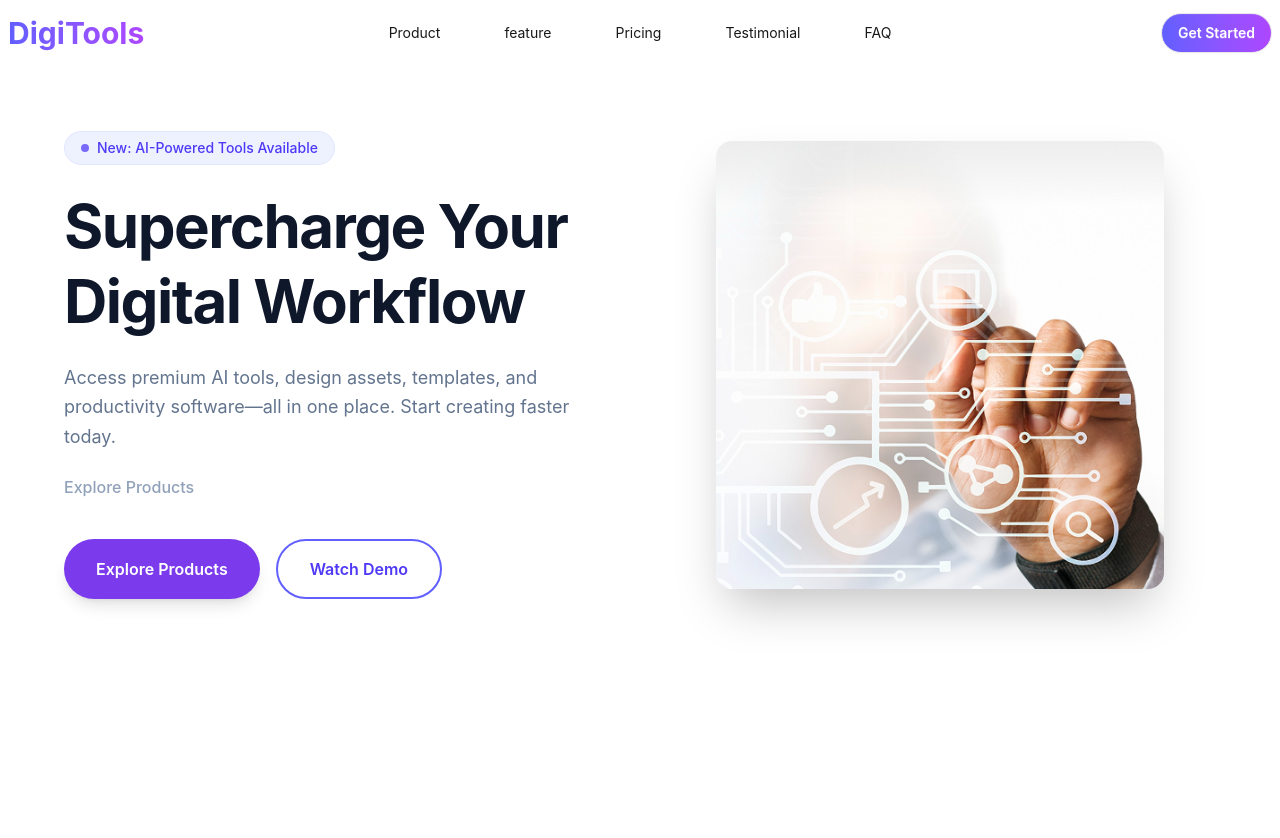
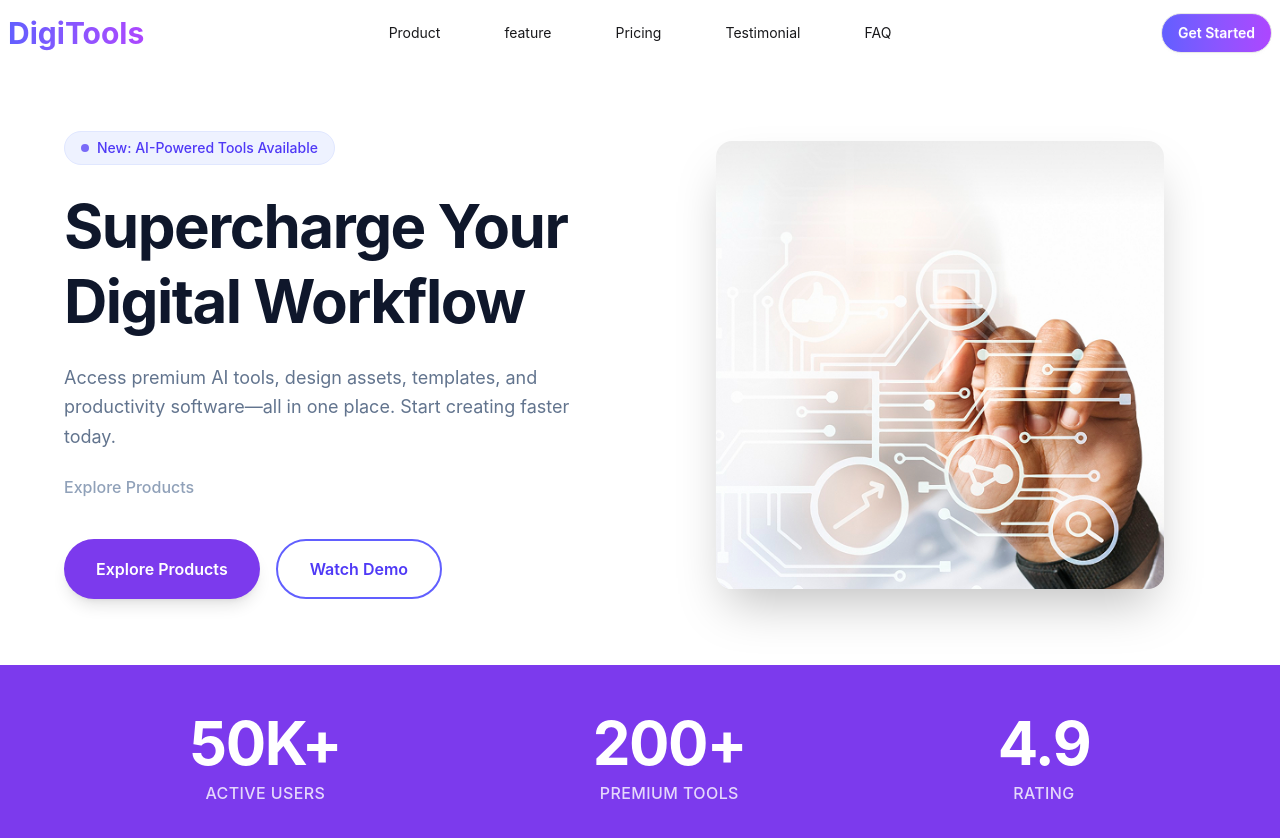
Before and after one commit to rahad404/assignment-06-PH-B13, a React (Vite) app: page / in a window 1280 px wide. Shown: the top 838 px of the page. Before the commit the page ends 800 px from the top, so only its background shows below. Built offline with nearby package versions, Linux system fonts and the light colour scheme.

Commit message:
add stat bar section

```diff
--- a/src/App.jsx
+++ b/src/App.jsx
@@ -1,5 +1,6 @@
 import Banner from "./components/Banner"
 import NavBar from "./components/NavBar"
+import StatBar from "./components/StatBar"
 
 function App() {
   const data = {
@@ -14,6 +15,7 @@ function App() {
     <>
       <NavBar data={data}/>
       <Banner />
+      <StatBar />
     </>
   )
 }
--- /dev/null
+++ b/src/components/StatBar.jsx
@@ -0,0 +1,30 @@
+import React from 'react';
+
+const StatBar = () => {
+  const stats = [
+    { label: 'Active Users', value: '50K+' },
+    { label: 'Premium Tools', value: '200+' },
+    { label: 'Rating', value: '4.9' },
+  ];
+
+  return (
+    <div className="w-full bg-[#7C3AED] py-12 px-4">
+      <div className="max-w-6xl mx-auto flex flex-col md:flex-row items-center justify-around text-white">
+         <div className="flex flex-col items-center text-center space-y-2 py-6 md:py-0">
+            <span className="text-5xl md:text-6xl font-bold tracking-tight">50K+</span>
+            <span className="text-sm md:text-base font-medium opacity-80 uppercase tracking-wide">Active Users</span>
+         </div>
+         <div className="flex flex-col items-center text-center space-y-2 py-6 md:py-0">
+            <span className="text-5xl md:text-6xl font-bold tracking-tight">200+</span>
+            <span className="text-sm md:text-base font-medium opacity-80 uppercase tracking-wide">Premium Tools</span>
+         </div>
+         <div className="flex flex-col items-center text-center space-y-2 py-6 md:py-0">
+            <span className="text-5xl md:text-6xl font-bold tracking-tight">4.9</span>
+            <span className="text-sm md:text-base font-medium opacity-80 uppercase tracking-wide">Rating</span>
+         </div>
+      </div>
+    </div>
+  );
+};
+
+export default StatBar;
```
